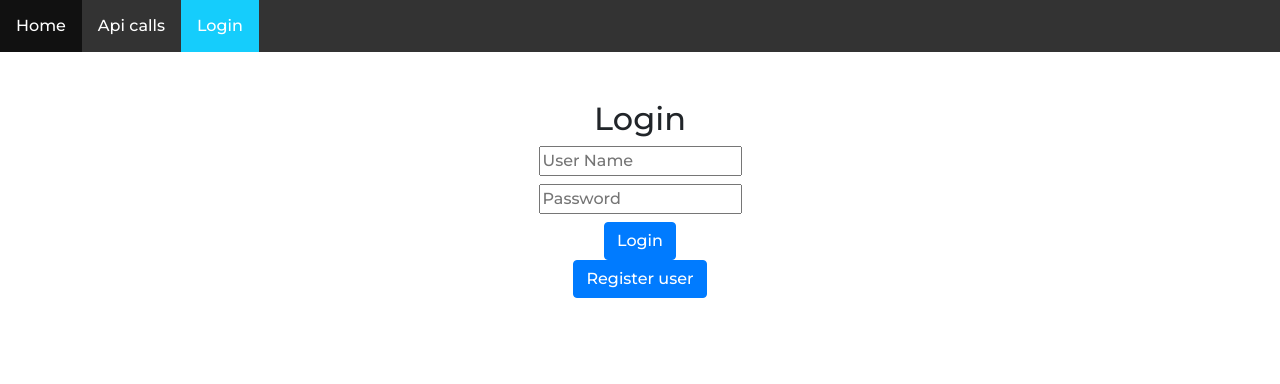
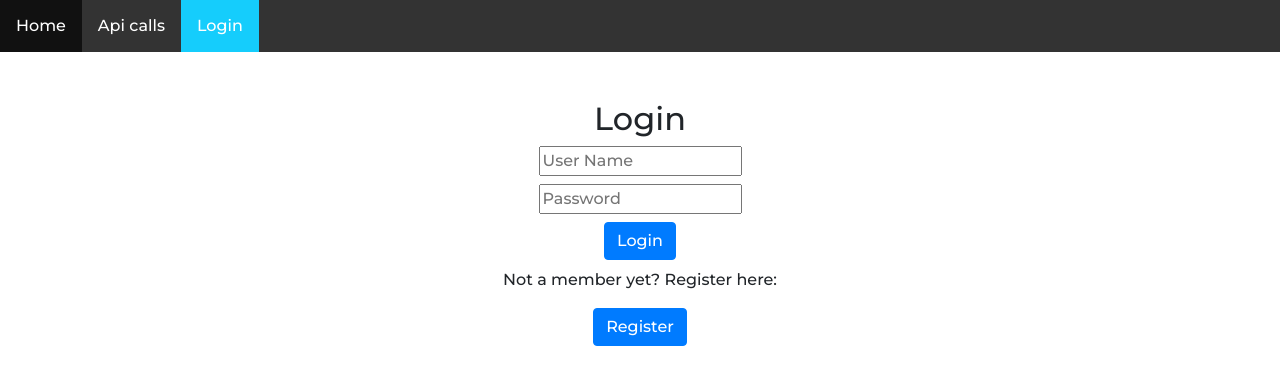
Before and after one commit to dahlfrederik/ca3_frontend, a React (Create React App) app: page /login-out in a window 1280 px wide. Shown: the top 384 px of the page. Built offline with nearby package versions, Linux system fonts and the light colour scheme.

Commit message:
small style update

```diff
--- a/src/components/RegisterUser.js
+++ b/src/components/RegisterUser.js
@@ -26,8 +26,9 @@ function CreateModal() {
   return (
     <>
       <div>
+        <p className="mt-2">Not a member yet? Register here:</p>
         <Button variant="primary" onClick={handleShow}>
-          Register user
+          Register
         </Button>
       </div>
       <Modal show={showModal} onHide={handleClose}>
```
Also changed, not shown: 1 other file (tests, documents, lock files or other folders).
